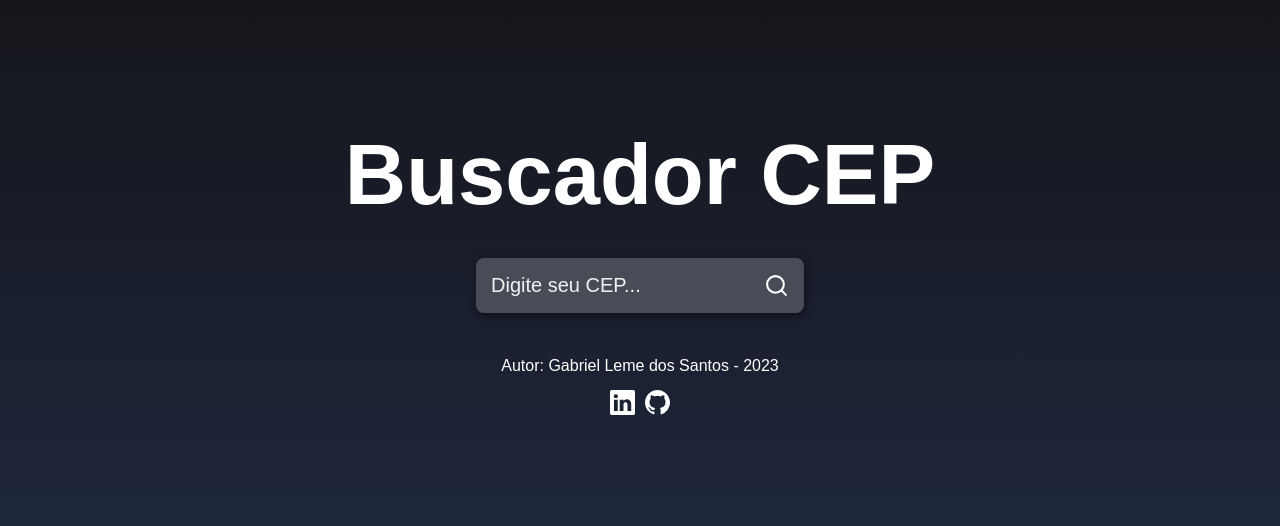
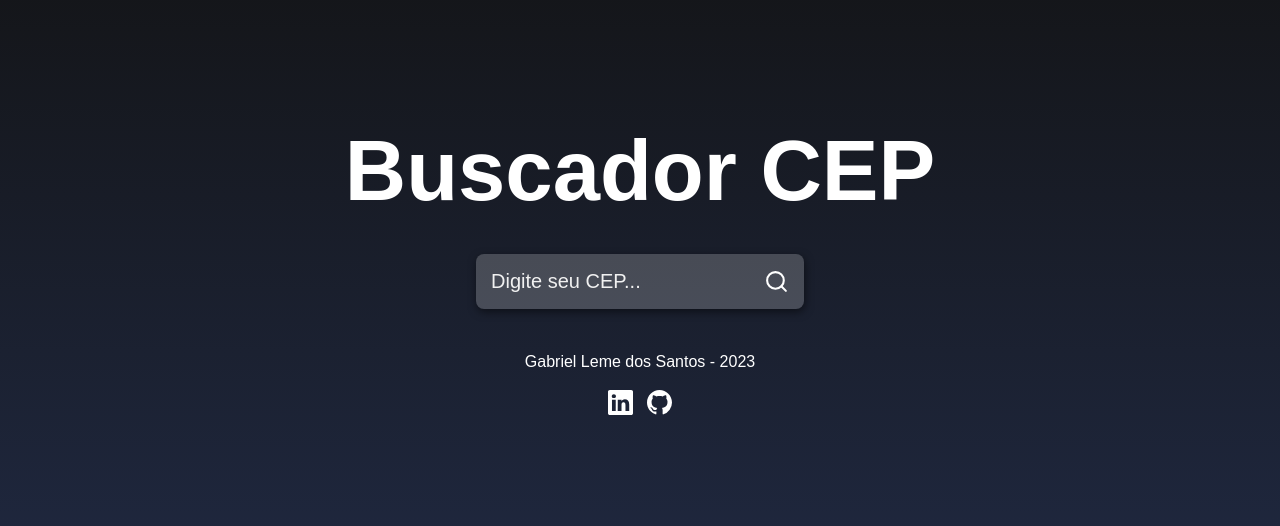
Before and after one commit to Gabriel-L-Santos/buscador-cep, a React (Create React App) app: page / in a window 1280 px wide. Shown: the part 126-652 px from the top of the page. Built offline with nearby package versions, Linux system fonts and the light colour scheme; the HTML template or start-up script is replaced by a standard one.

Commit message:
edits no js e css - add botões linkedin/github

```diff
--- a/src/App.js
+++ b/src/App.js
@@ -64,20 +64,19 @@
 
       <div className="footer">
         <footer>
-          <p>Autor: Gabriel Leme dos Santos - 2023</p>
+          <p>Gabriel Leme dos Santos - 2023</p>
         </footer>
       </div>
 
       <div className="button-footer">
-        <button className="buttonSearchFooter" onClick={handleSearch}>
-          <BsLinkedin size={25} color="#FFF"/>
+        <button className="buttonSearchFooter">
+        <a href="https://www.linkedin.com/in/gabriel-leme-dos-santos-7b220b197/"><BsLinkedin size={25} color="#FFF"/></a>
         </button>
 
-        <button className="buttonSearchFooter" onClick={handleSearch}>
-          <BsGithub size={25} color="#FFF"/>
+        <button className="buttonSearchFooter">
+        <a href="https://github.com/Gabriel-L-Santos"><BsGithub size={25} color="#FFF"/></a>
         </button>
       </div>
-
 
     </div>
   );
--- a/src/style.css
+++ b/src/style.css
@@ -82,8 +82,8 @@
 .footer footer {
     display: flex;
     justify-content: center;
+    flex-direction: column;
     align-items: center;
-    flex-direction: column;
     margin: 10px;
     color:#FFF;
 }
@@ -91,15 +91,16 @@
 .button-footer {
     display: flex;
     justify-content: center;
+    flex-direction: row;
     align-items: center;
-    flex-direction: row;
+    margin: 2px;
 }
 
 .buttonSearchFooter {
     background-color: transparent;
     border: 0;
     cursor: pointer;
-    margin: 5px;
+    margin: 7px;
     transition: transform 0.5s;
 }
 
```
